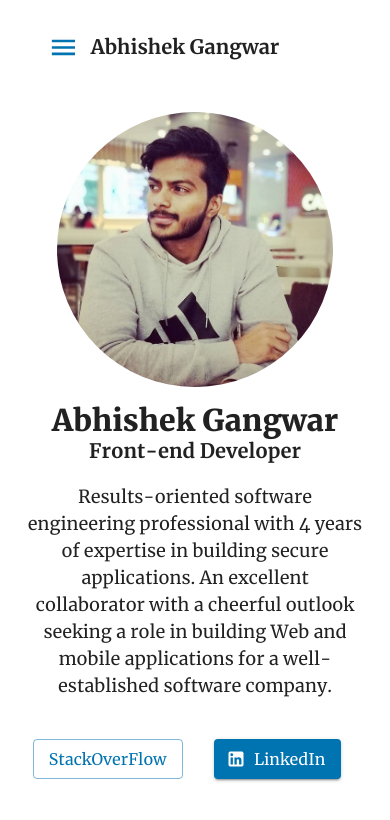
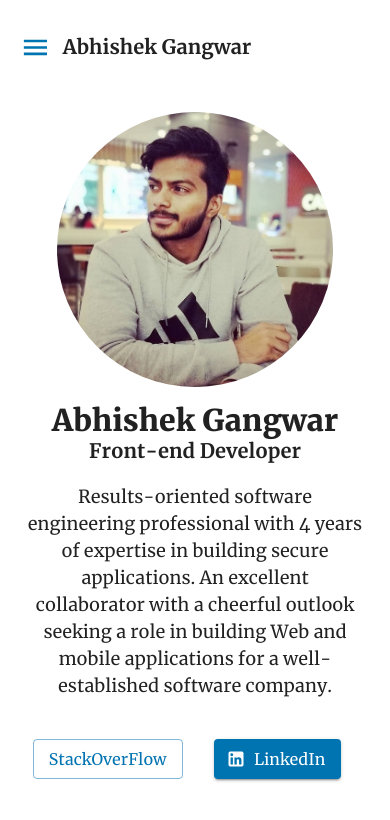
Before and after one commit to abhishekgangwar90/web-resume, a React (Create React App) app: page / in a window 390 px wide. Shown: the top 820 px of the page. Built offline with nearby package versions, Linux system fonts and the light colour scheme.

Commit message:
feat: CSS layout changes

```diff
--- a/src/molecules/ProfileHeader/profile-header-styles.tsx
+++ b/src/molecules/ProfileHeader/profile-header-styles.tsx
@@ -6,6 +6,11 @@ export const useStyles = makeStyles((theme) => ({
     backgroundColor: theme.palette.secondary.main,
     padding: 'calc(12px + 2vmin)',
     color: theme.palette.text.primary,
+  },
+  toolBarContainer: {
+    [theme.breakpoints.down('xs')]: {
+      padding: '0',
+    },
   },
   noPadding: {
     padding: '0 !important',
@@ -38,6 +43,7 @@ export const useStyles = makeStyles((theme) => ({
     display: 'none',
     [theme.breakpoints.down('sm')]: {
       display: 'inline-flex',
+      paddingLeft: '0',
     },
   },
   toolbarActions: {
--- a/src/molecules/ProfileHeader/profile-header.tsx
+++ b/src/molecules/ProfileHeader/profile-header.tsx
@@ -53,7 +53,7 @@ const ProfileHeader: React.FunctionComponent<Props> = ({
       <CssBaseline />
       <ElevationScroll>
         <AppBar className={classes.appBar}>
-          <Container>
+          <Container className={classes.toolBarContainer}>
             <Toolbar className={classes.noPadding}>
               <ProfileHeaderTitle
                 title={headerConfig.title}
```
